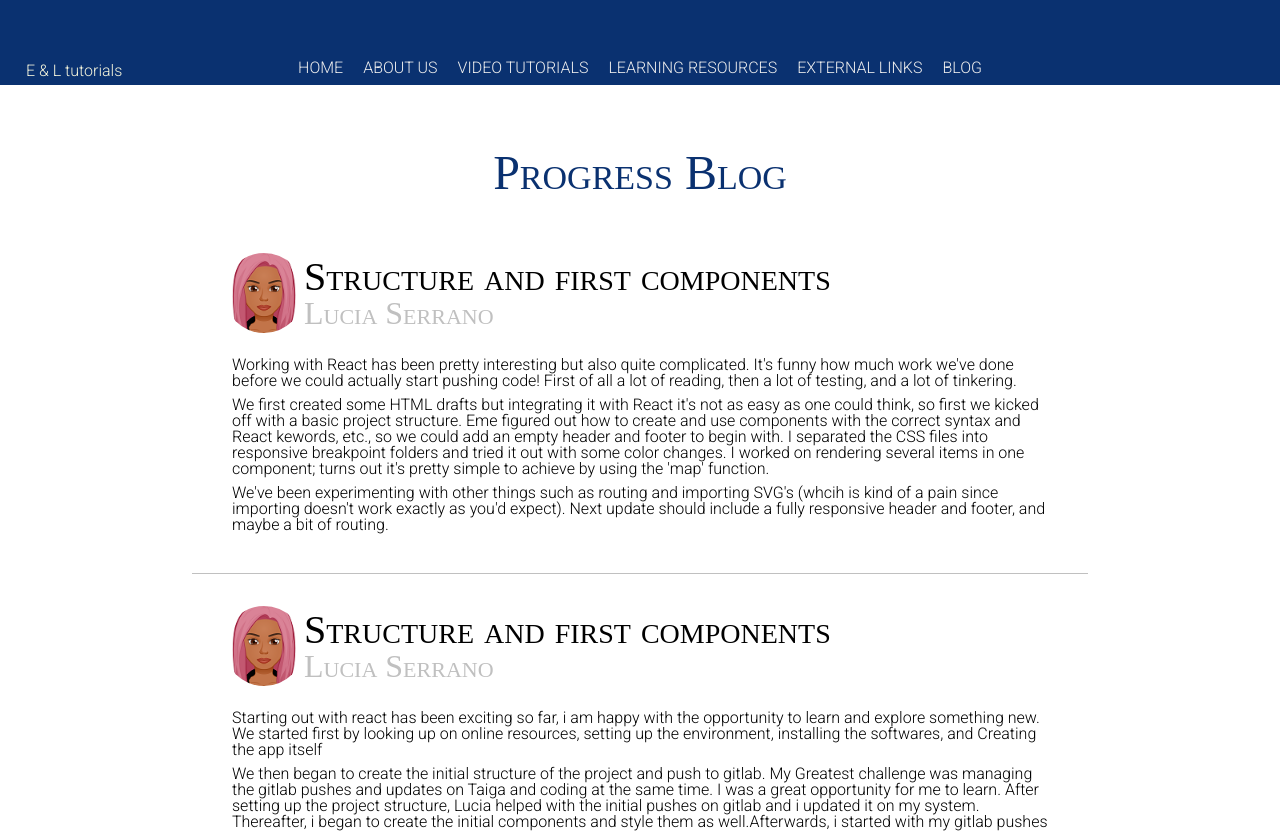
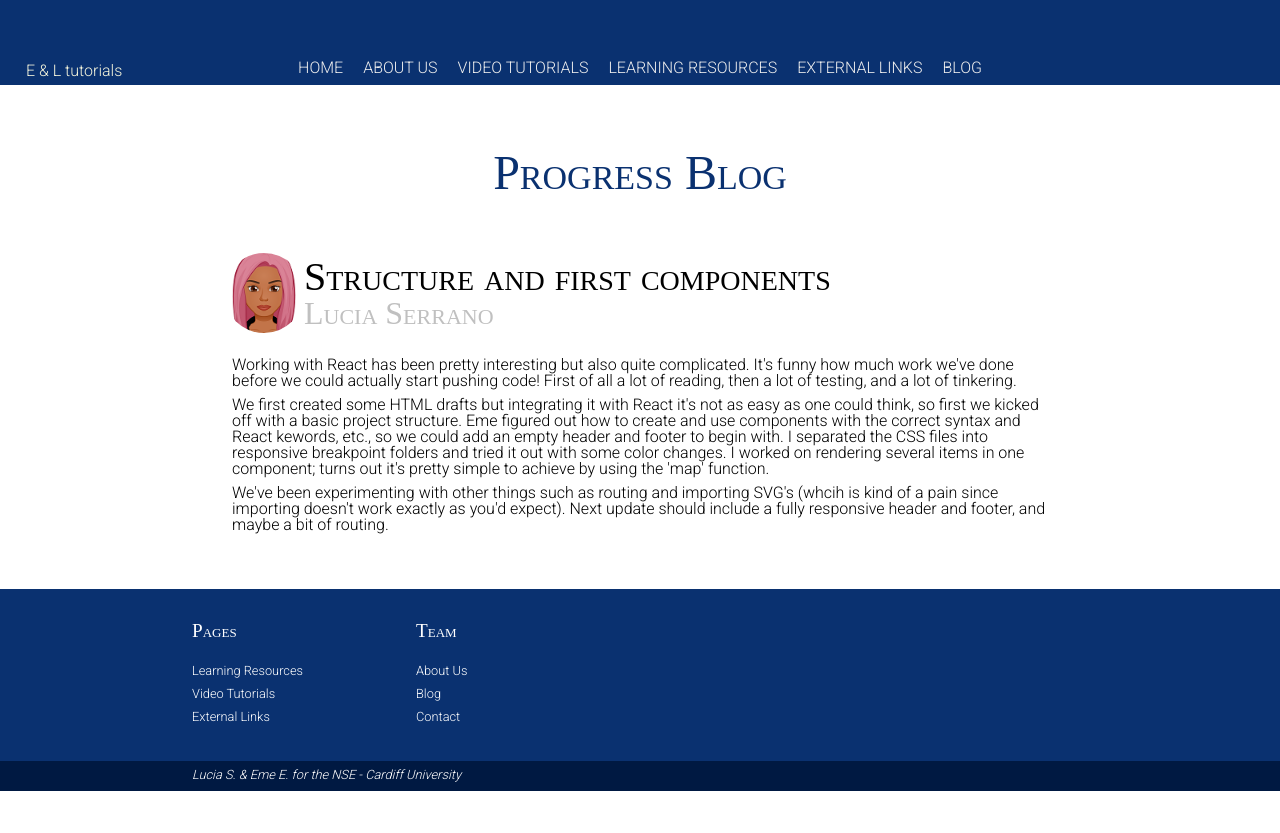
Before and after one commit to arisasdf/c-uni-react-exercise, a React (Create React App) app: page /blog in a window 1280 px wide. Shown: the top 833 px of the page. After the commit the page ends 800 px from the top, so only its background shows below. Built offline with nearby package versions, Linux system fonts and the light colour scheme; a web font is replaced by a local one.

Commit message:
Revert "Add Blog Post"
This reverts commit b0b82f5c87dfec1c55765614ff9751da6b8c7eac.

```diff
--- a/src/components/Blog.js
+++ b/src/components/Blog.js
@@ -1,30 +1,17 @@
-import React, { Component } from "react";
-import BlogPost from "./BlogPost";
+import React, { Component } from 'react';
+import BlogPost from './BlogPost';
 
 class Blog extends Component {
 	render() {
 		return (
 			<main class="blog">
 				<h1>Progress Blog</h1>
-        <BlogPost
-          author="lucia"
+				<BlogPost author="lucia"
 					postTitle="Structure and first components"
 					paragraphs={[
 						"Working with React has been pretty interesting but also quite complicated. It's funny how much work we've done before we could actually start pushing code! First of all a lot of reading, then a lot of testing, and a lot of tinkering.",
 						"We first created some HTML drafts but integrating it with React it's not as easy as one could think, so first we kicked off with a basic project structure. Eme figured out how to create and use components with the correct syntax and React kewords, etc., so we could add an empty header and footer to begin with. I separated the CSS files into responsive breakpoint folders and tried it out with some color changes. I worked on rendering several items in one component; turns out it's pretty simple to achieve by using the 'map' function.",
 						"We've been experimenting with other things such as routing and importing SVG's (whcih is kind of a pain since importing doesn't work exactly as you'd expect). Next update should include a fully responsive header and footer, and maybe a bit of routing."
-          ]}
-        />
-
-        <BlogPost
-          author="lucia"
-          postTitle="Structure and first components"
-          paragraphs={[
-            "Starting out with react has been exciting so far, i am happy with the opportunity to learn and explore something new. We started first by looking up on online resources, setting up the environment, installing the softwares, and Creating the app itself",
-
-            "We then began to create the initial structure of the project and push to gitlab. My Greatest challenge was managing the gitlab pushes and updates on Taiga and  coding at the same time. I was a great opportunity for me to learn. After setting up the project structure, Lucia helped with the initial pushes on gitlab and i updated it on my system. Thereafter, i began to create the initial components and style them as well.Afterwards, i started with my gitlab pushes",
-
-            "Its been interesting so far undertaking the pair project, having to seat with someone else, join heads together and solve a problem. Its really been more productive.We have been exlopring several aspects of react and are still learning on it"
 					]}
 				/>
 			</main>
```
Lines whose indentation alone changed are shown as unchanged.
